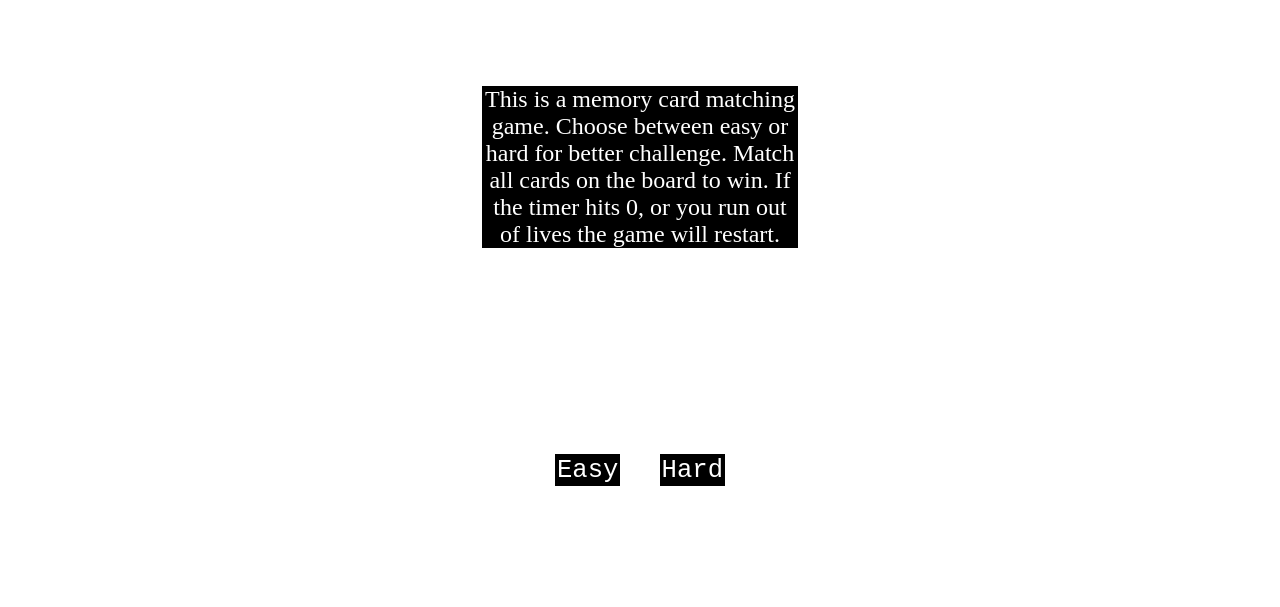
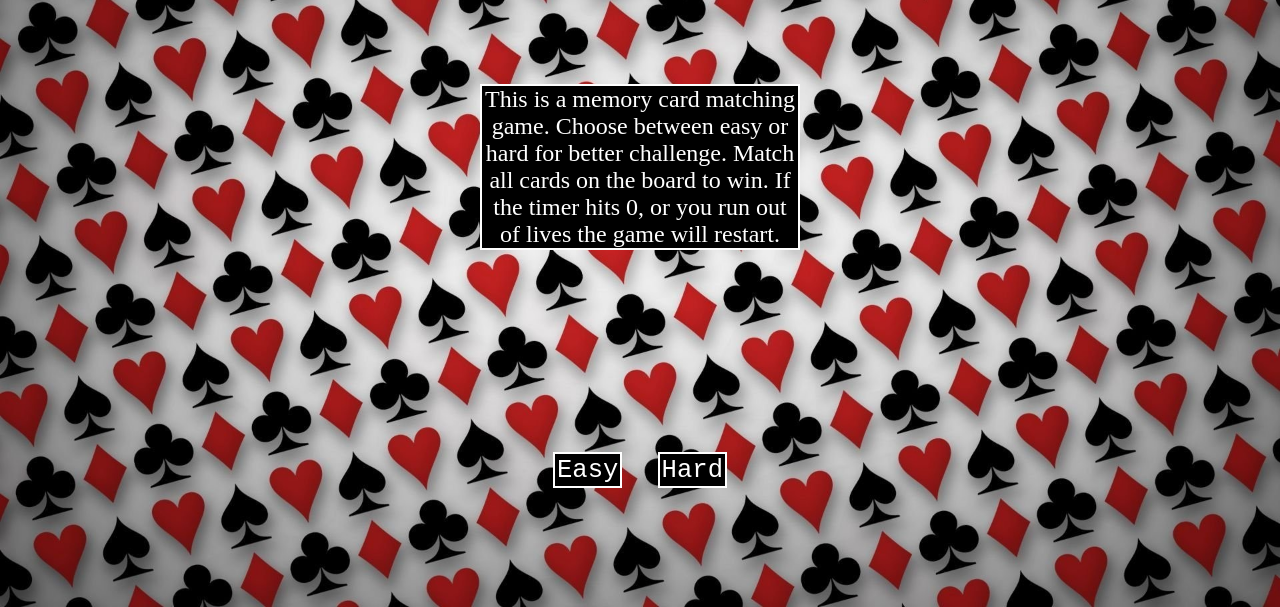
Before and after one commit to Phoenixgreen763/Card-Chasers, a plain HTML site: page index.html in a window 1280 px wide. Shown: the part 193-800 px from the top of the page. Drawn offline with Linux system fonts and the light colour scheme; the site is published under a folder, as on GitHub Pages, so addresses that start at the root find nothing.

Commit message:
fix image path

```diff
--- a/assets/css/styles.css
+++ b/assets/css/styles.css
@@ -5,7 +5,7 @@
 }
 
 body {
-    background-image: url(/assets/images/background.jpg);
+    background-image: url(../images/background.jpg);
     background-size: cover;
     background-repeat: no-repeat;
     height: 100vh;
```
